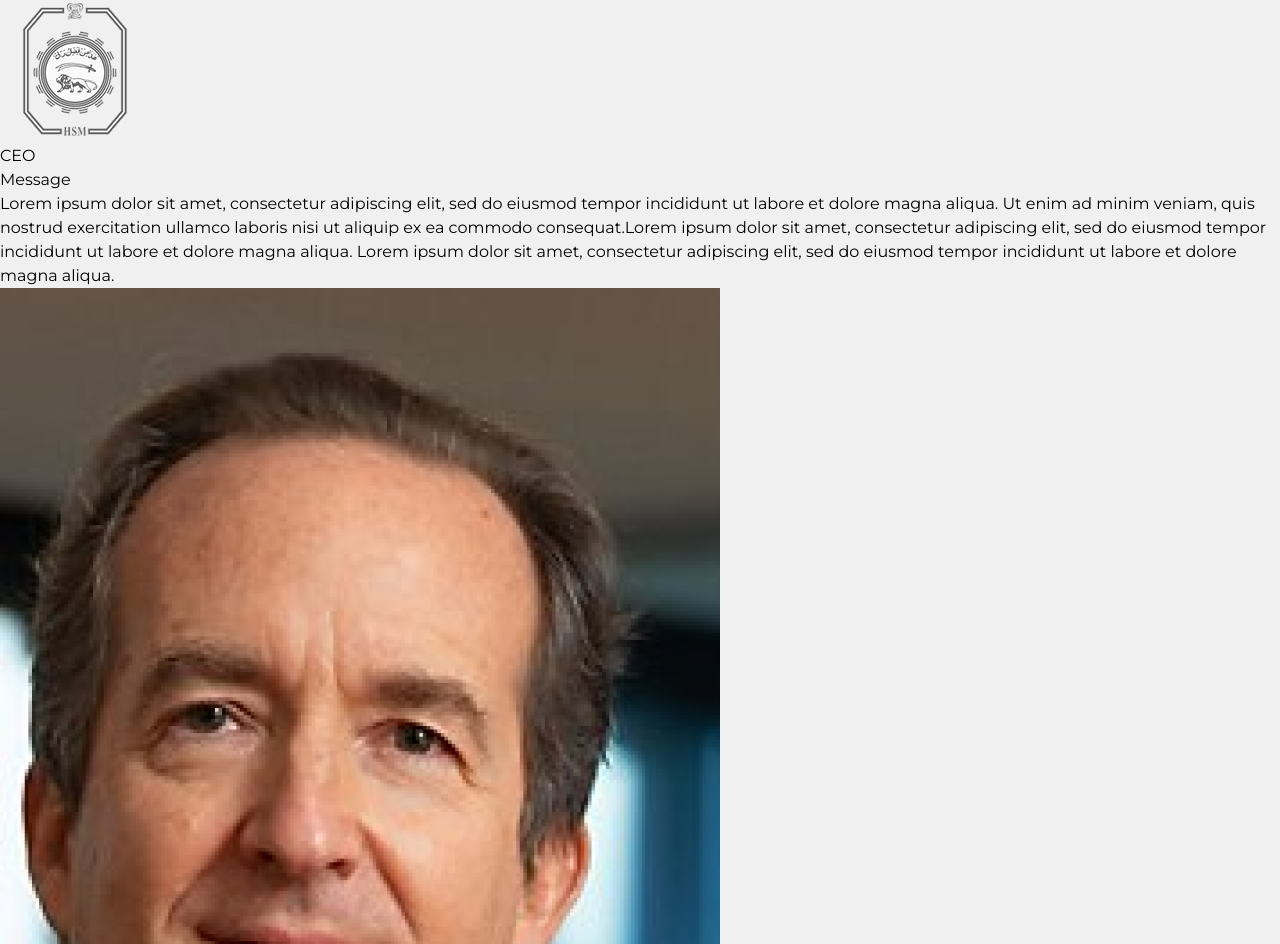
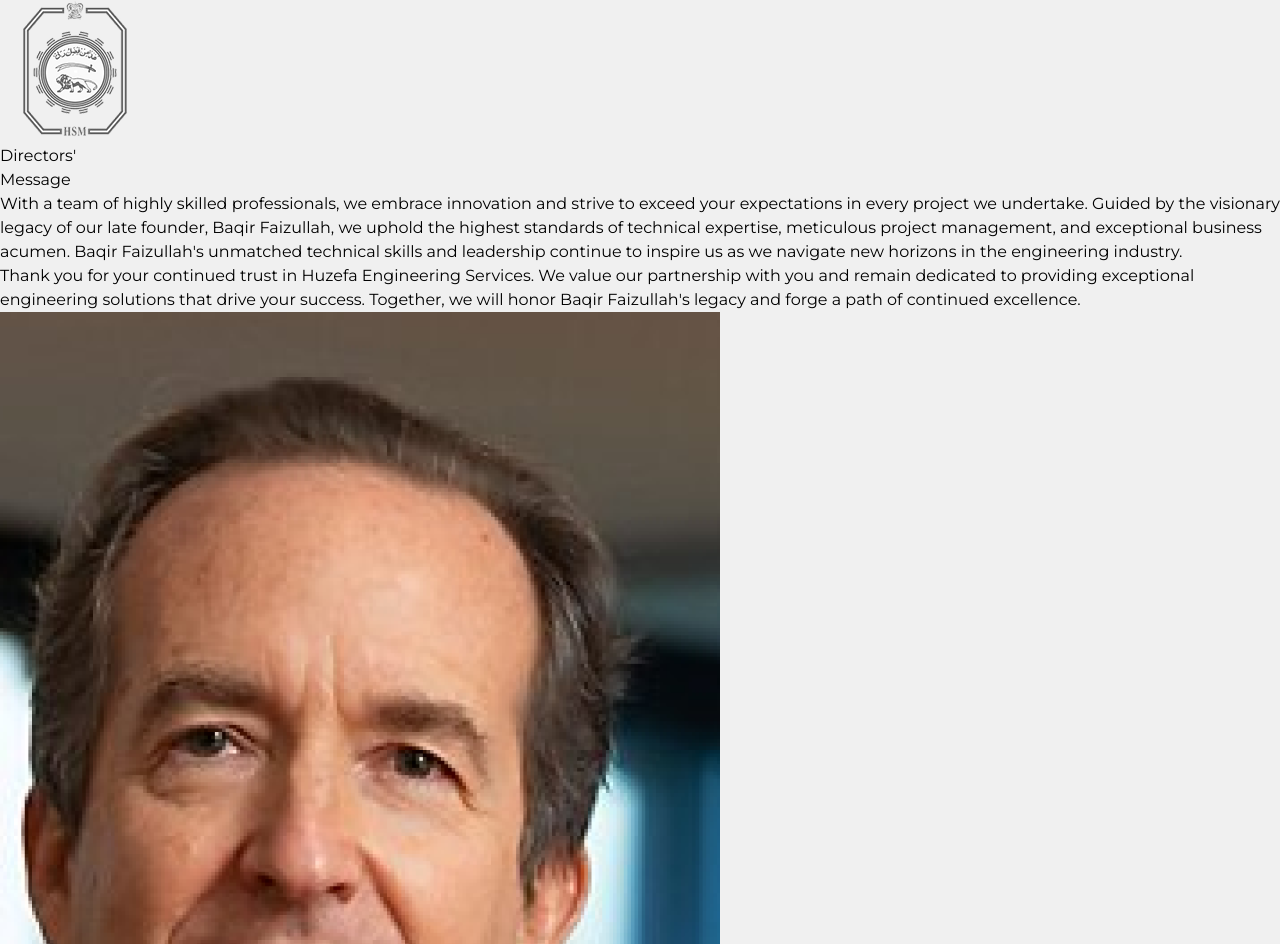
Before and after one commit to asfand687/huzefa-engineering, a React (Vite) app: page / in a window 1280 px wide. Shown: the part 3755-4699 px from the top of the page. Built offline with nearby package versions, Linux system fonts and the light colour scheme.

Commit message:
changed content

```diff
--- a/src/sections/CEOMessage.jsx
+++ b/src/sections/CEOMessage.jsx
@@ -3,15 +3,20 @@ import CEO from '../assets/ceo.png'
 
 const CEOMessage = () => {
   return (
-    <section className="flex flex-col md:flex-row gap-6 pt-10">
+    <section className="flex flex-col md:flex-row md:items-center gap-6 pt-10">
       <article>
         <div className="flex flex-col gap-y-1 pb-3">
-          <h2 className="text-[clamp(8rem,8vw,150px)] font-extrabold leading-[120px]">CEO</h2>
+          <h2 className="text-[clamp(5rem,6vw,100px)] font-extrabold leading-[120px]">Directors'</h2>
           <h3 className="text-5xl font-extrabold">Message</h3>
         </div>
-        <p className="w-full max-w-[500px] lg:text-2xl max-[1300px]:text-3xl font-semibold">
-          Lorem ipsum dolor sit amet, consectetur adipiscing elit, sed do eiusmod tempor incididunt ut labore et dolore magna aliqua. Ut enim ad minim veniam, quis nostrud exercitation ullamco laboris nisi ut aliquip ex ea commodo consequat.Lorem ipsum dolor sit amet, consectetur adipiscing elit, sed do eiusmod tempor incididunt ut labore et dolore magna aliqua. Lorem ipsum dolor sit amet, consectetur adipiscing elit, sed do eiusmod tempor incididunt ut labore et dolore magna aliqua.
-        </p>
+        <div className="flex flex-col gap-y-3">
+          <p className="w-full max-w-[500px] lg:text-2xl max-[1300px]:text-3xl font-semibold text-justify">
+            With a team of highly skilled professionals, we embrace innovation and strive to exceed your expectations in every project we undertake. Guided by the visionary legacy of our late founder, Baqir Faizullah, we uphold the highest standards of technical expertise, meticulous project management, and exceptional business acumen. Baqir Faizullah's unmatched technical skills and leadership continue to inspire us as we navigate new horizons in the engineering industry.
+          </p>
+          <p className="w-full max-w-[500px] lg:text-2xl max-[1300px]:text-3xl font-semibold text-justify">
+            Thank you for your continued trust in Huzefa Engineering Services. We value our partnership with you and remain dedicated to providing exceptional engineering solutions that drive your success. Together, we will honor Baqir Faizullah's legacy and forge a path of continued excellence.
+          </p>
+        </div>
       </article>
       <article>
         <img className="w-full md:w-[630px] md:h-[820px] object-cover" src={CEO} alt="CEO"/>
```
